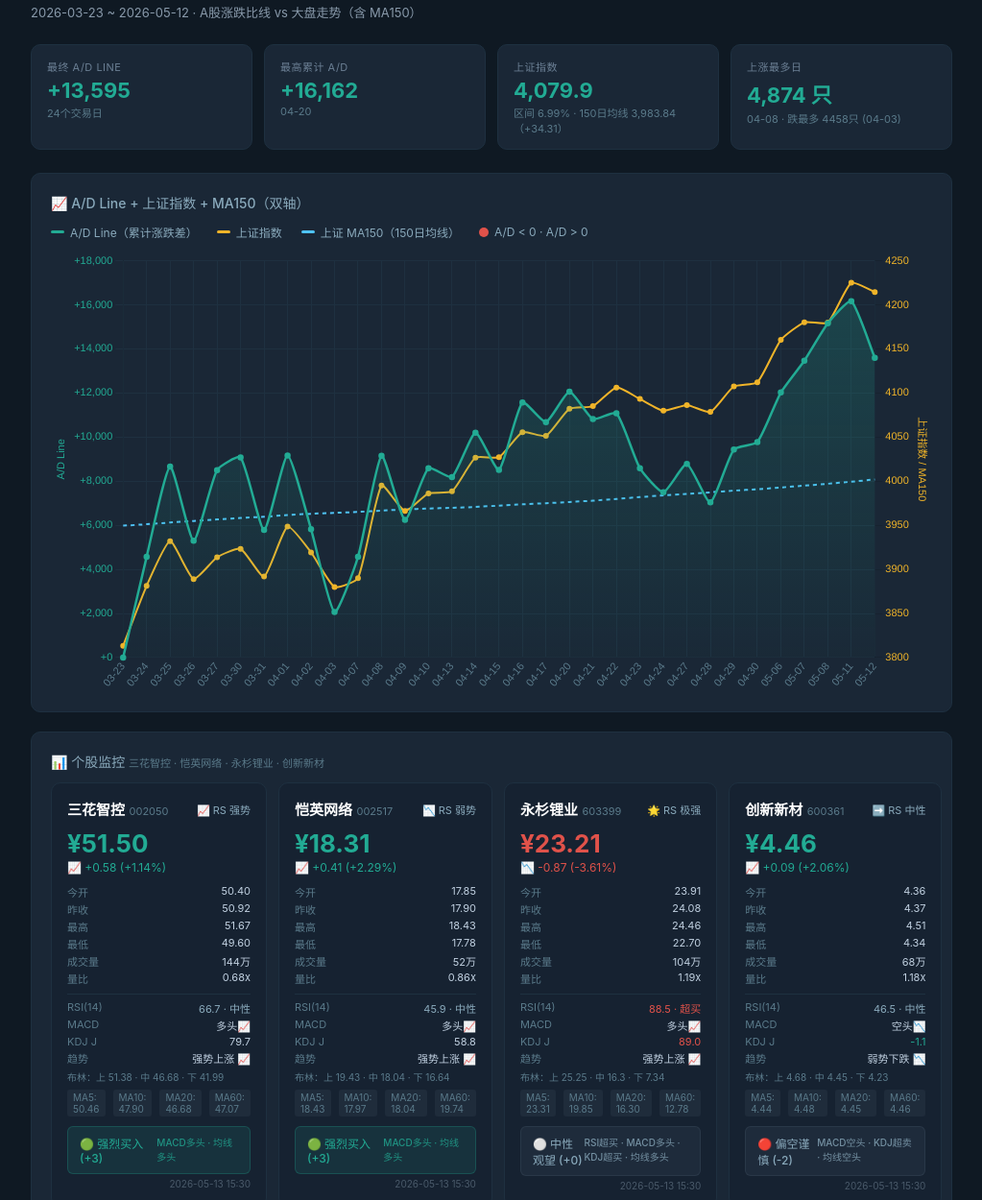
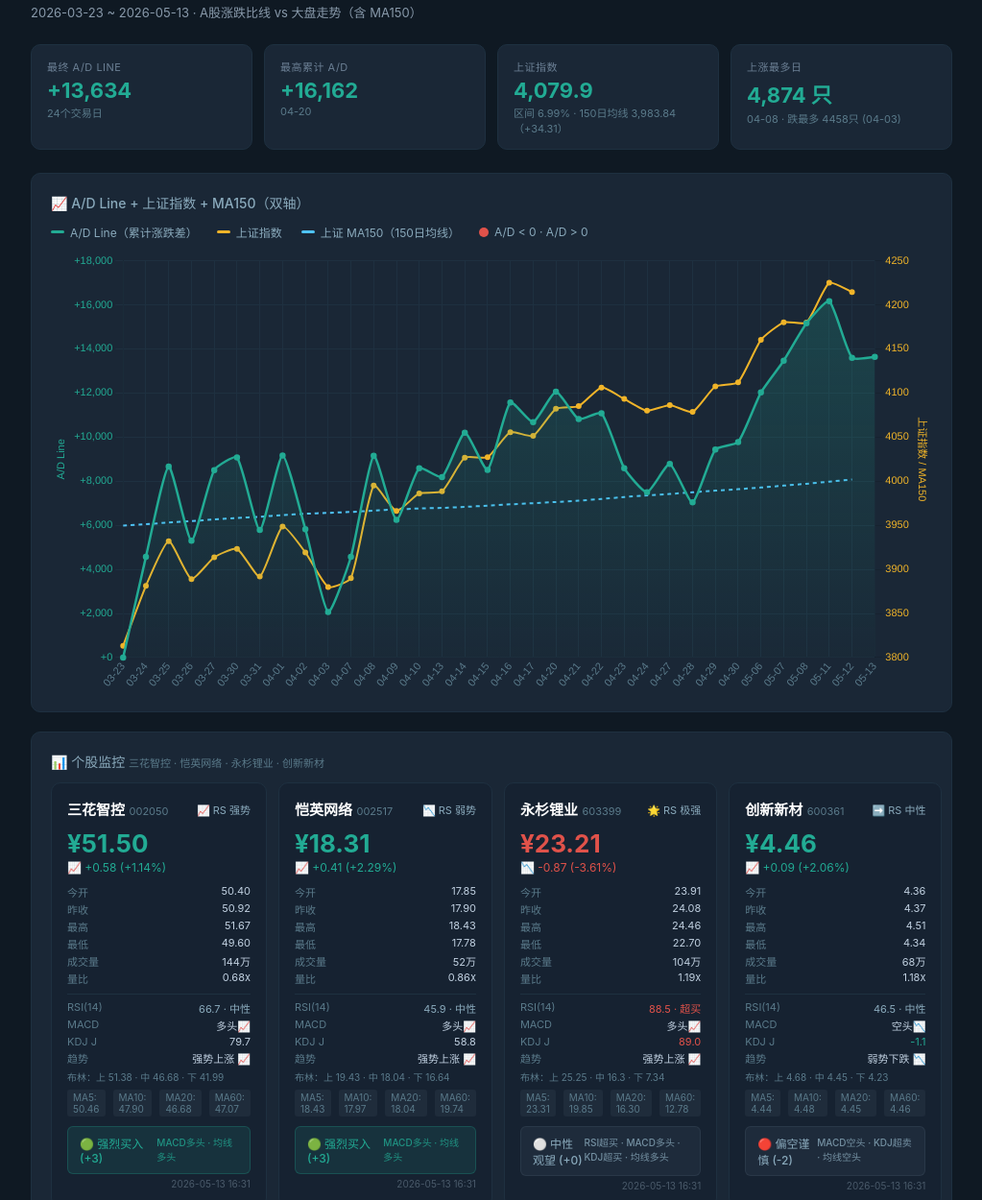
Before and after one commit to chanchangxing/ad-line-chart, a plain HTML site: page index.html in a window 1280 px wide. Shown: the part 57-1307 px from the top of the page at 96% size, without its empty margins (128-1151 px from the left). Drawn offline with nearby package versions, Linux system fonts and the light colour scheme.

Commit message:
Daily update - 2026-05-13

```diff
--- a/index.html
+++ b/index.html
@@ -89,7 +89,7 @@
 <div class="container">
   <div class="header">
     <h1>📊 A/D Line × 上证指数</h1>
-    <div class="sub">2026-03-23 ~ 2026-05-12 · A股涨跌比线 vs 大盘走势（含 MA150）</div>
+    <div class="sub">2026-03-23 ~ 2026-05-13 · A股涨跌比线 vs 大盘走势（含 MA150）</div>
   </div>
 
   <div class="stats" id="stats"></div>
@@ -378,6 +378,14 @@
     "flat": 57,
     "diff": -2567,
     "cum": 13595
+  },
+  {
+    "date": "05-13",
+    "up": 83,
+    "dn": 44,
+    "flat": 0,
+    "diff": 39,
+    "cum": 13634
   }
 ];
 
--- a/stocks.json
+++ b/stocks.json
@@ -3,7 +3,7 @@
     {
       "code": "002050",
       "name": "三花智控",
-      "updated_at": "2026-05-13 15:30",
+      "updated_at": "2026-05-13 16:31",
       "current": 51.5,
       "change": 0.58,
       "change_pct": 1.14,
@@ -58,7 +58,7 @@
     {
       "code": "002517",
       "name": "恺英网络",
-      "updated_at": "2026-05-13 15:30",
+      "updated_at": "2026-05-13 16:31",
       "current": 18.31,
       "change": 0.41,
       "change_pct": 2.29,
@@ -113,7 +113,7 @@
     {
       "code": "603399",
       "name": "永杉锂业",
-      "updated_at": "2026-05-13 15:30",
+      "updated_at": "2026-05-13 16:31",
       "current": 23.21,
       "change": -0.87,
       "change_pct": -3.61,
@@ -170,7 +170,7 @@
     {
       "code": "600361",
       "name": "创新新材",
-      "updated_at": "2026-05-13 15:30",
+      "updated_at": "2026-05-13 16:31",
       "current": 4.46,
       "change": 0.09,
       "change_pct": 2.06,
@@ -224,6 +224,6 @@
       }
     }
   ],
-  "updated_at": "2026-05-13 15:30:10",
+  "updated_at": "2026-05-13 16:31:15",
   "count": 4
 }
```
